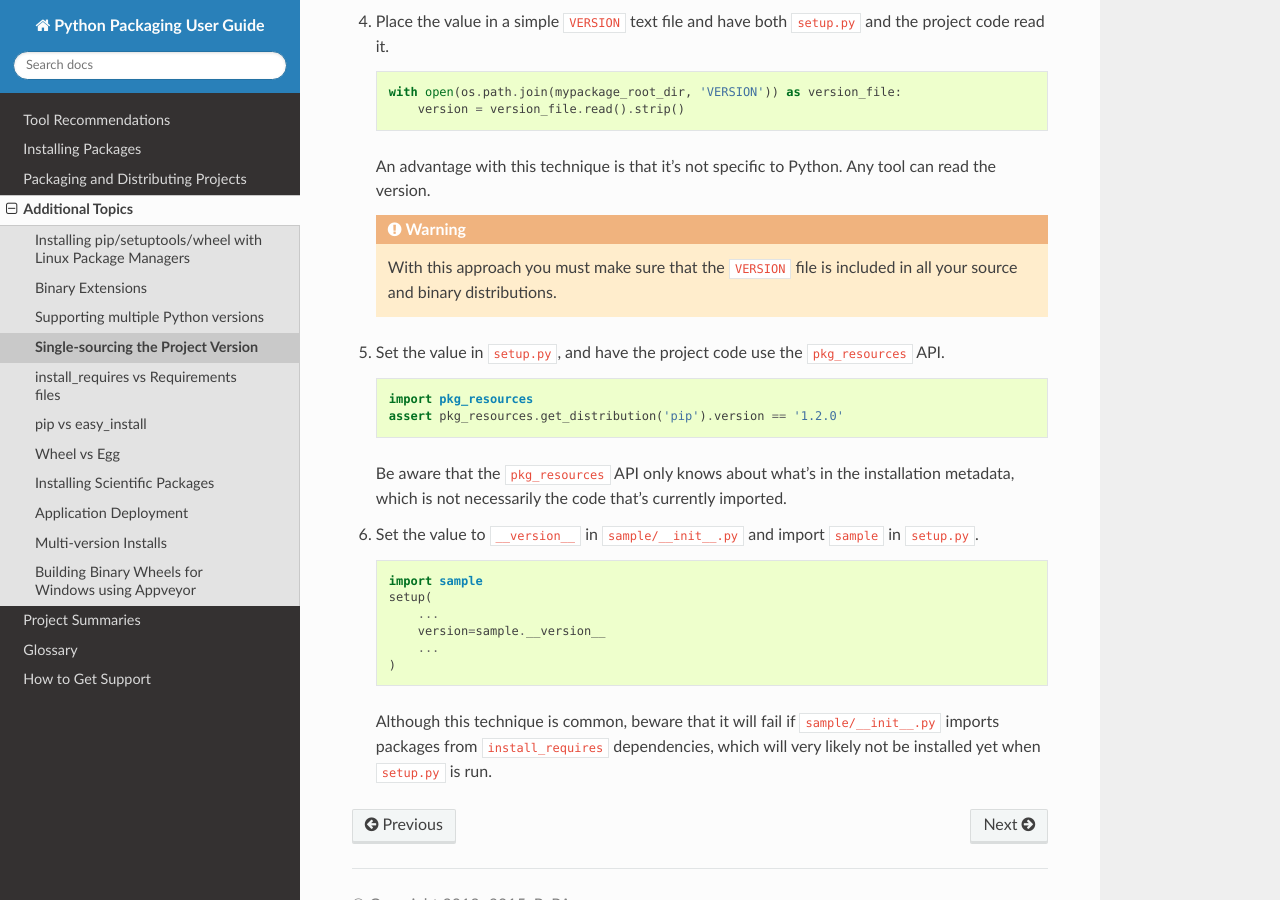
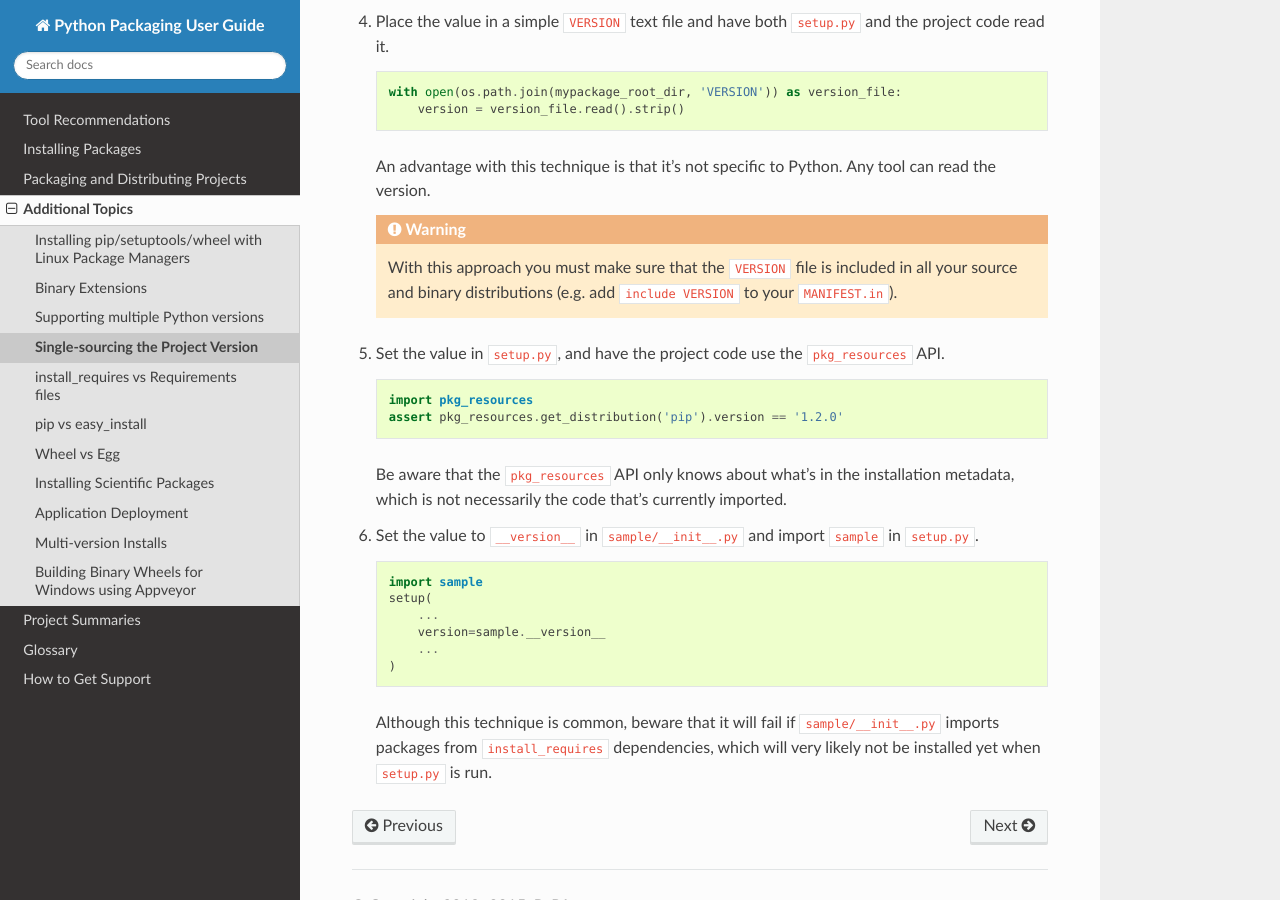
Before and after one commit to pypa/packaging.python.org, a Sphinx documentation site: the page built from source/single_source_version.rst, in a window 1280 px wide and 900 px high, scrolled down 1352 px. Built offline with Sphinx 7.4.7 and the Read the Docs theme 2.0.0, drawn with Linux system fonts in a browser that asks for light colours; pages that are not in the unit, such as notebooks, are missing from menus.

Commit message:
Add hint on adding VERSION to distributions.

```diff
--- a/source/single_source_version.rst
+++ b/source/single_source_version.rst
@@ -84,7 +84,8 @@
     .. warning::
 
         With this approach you must make sure that the ``VERSION`` file is included in
-        all your source and binary distributions.
+        all your source and binary distributions (e.g. add ``include VERSION`` to your
+        ``MANIFEST.in``).
 
 #.  Set the value in ``setup.py``, and have the project code use the
     ``pkg_resources`` API.
```
